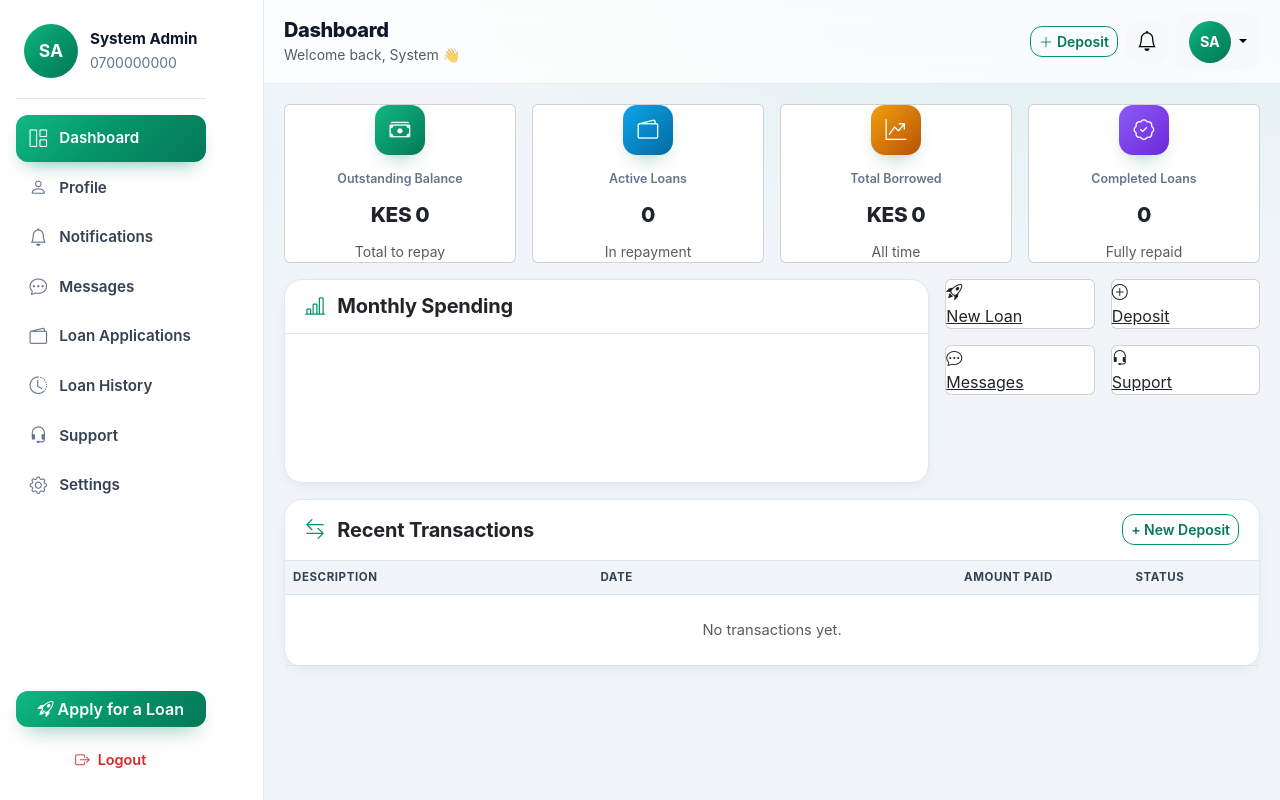
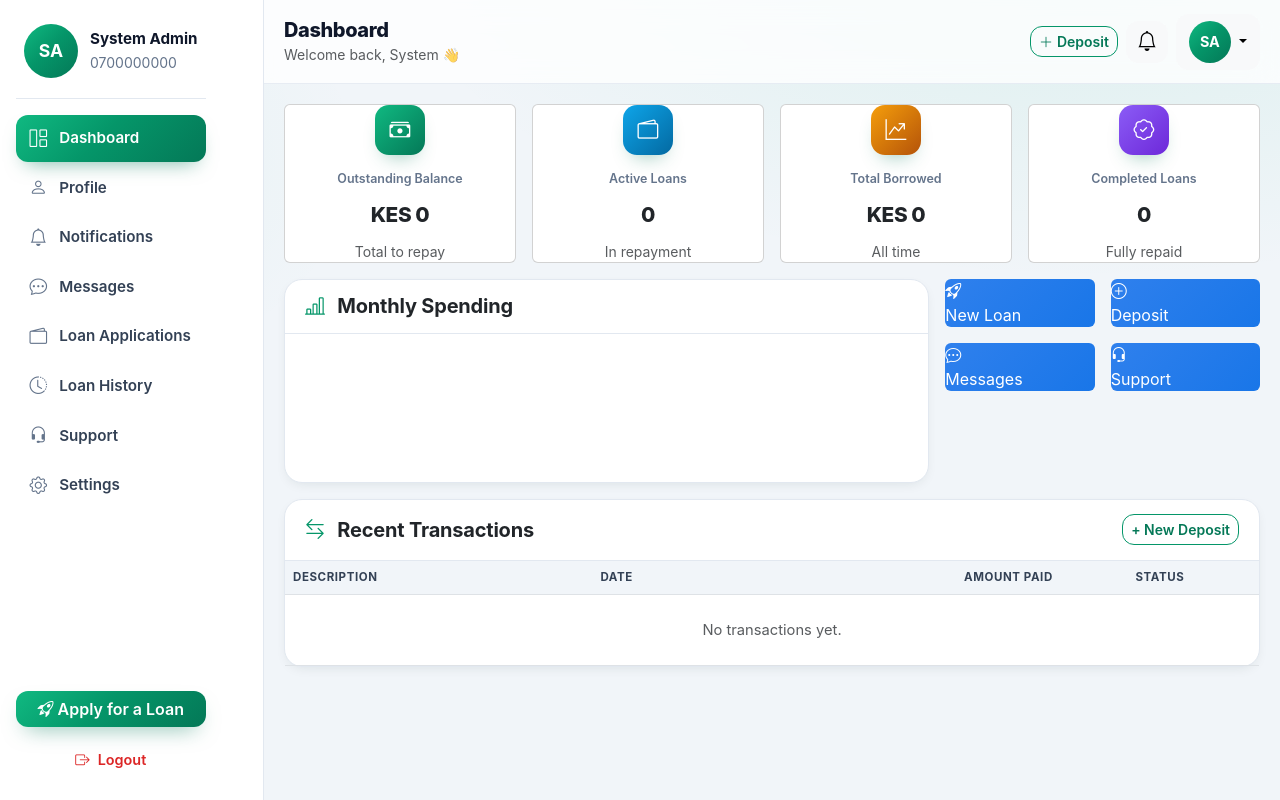
Before and after one commit to trippie412/easysaff.com, a Flask app: page /dashboard/ in a window 1280 px wide. Run offline with Flask 3, Linux system fonts and the light colour scheme; a user stored in the database is signed in; data comes from the database, SQL or seed files in the repository.

Commit message:
Make dashboard quick action cards blue

```diff
--- a/app/static/css/style.css
+++ b/app/static/css/style.css
@@ -1170,3 +1170,35 @@ a:hover { color: var(--green); }
         font-size: 0.76rem !important;
     }
 }
+/* =====================================================
+   QUICK ACTION CARDS - BLUE
+   New Loan / Deposit / Messages / Support
+   ===================================================== */
+
+.quick-card {
+    background: linear-gradient(135deg, #2f80ed, #1976e8) !important;
+    color: #ffffff !important;
+    border: none !important;
+    text-decoration: none !important;
+}
+
+.quick-card i,
+.quick-card span {
+    color: #ffffff !important;
+}
+
+.quick-card:hover,
+.quick-card:focus,
+.quick-card:active {
+    background: linear-gradient(135deg, #2f80ed, #1976e8) !important;
+    color: #ffffff !important;
+}
+
+.quick-card:hover i,
+.quick-card:hover span,
+.quick-card:focus i,
+.quick-card:focus span,
+.quick-card:active i,
+.quick-card:active span {
+    color: #ffffff !important;
+}
```
